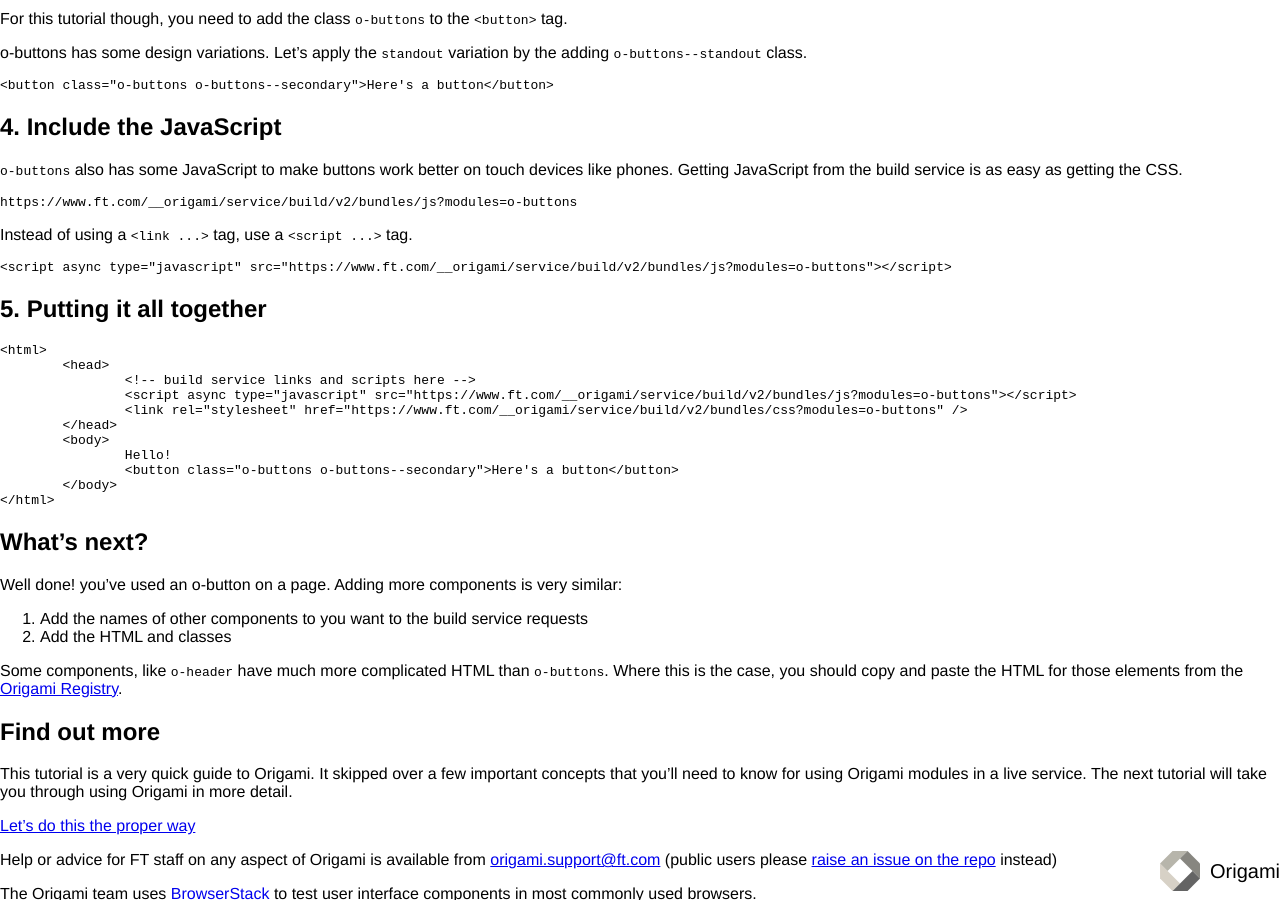
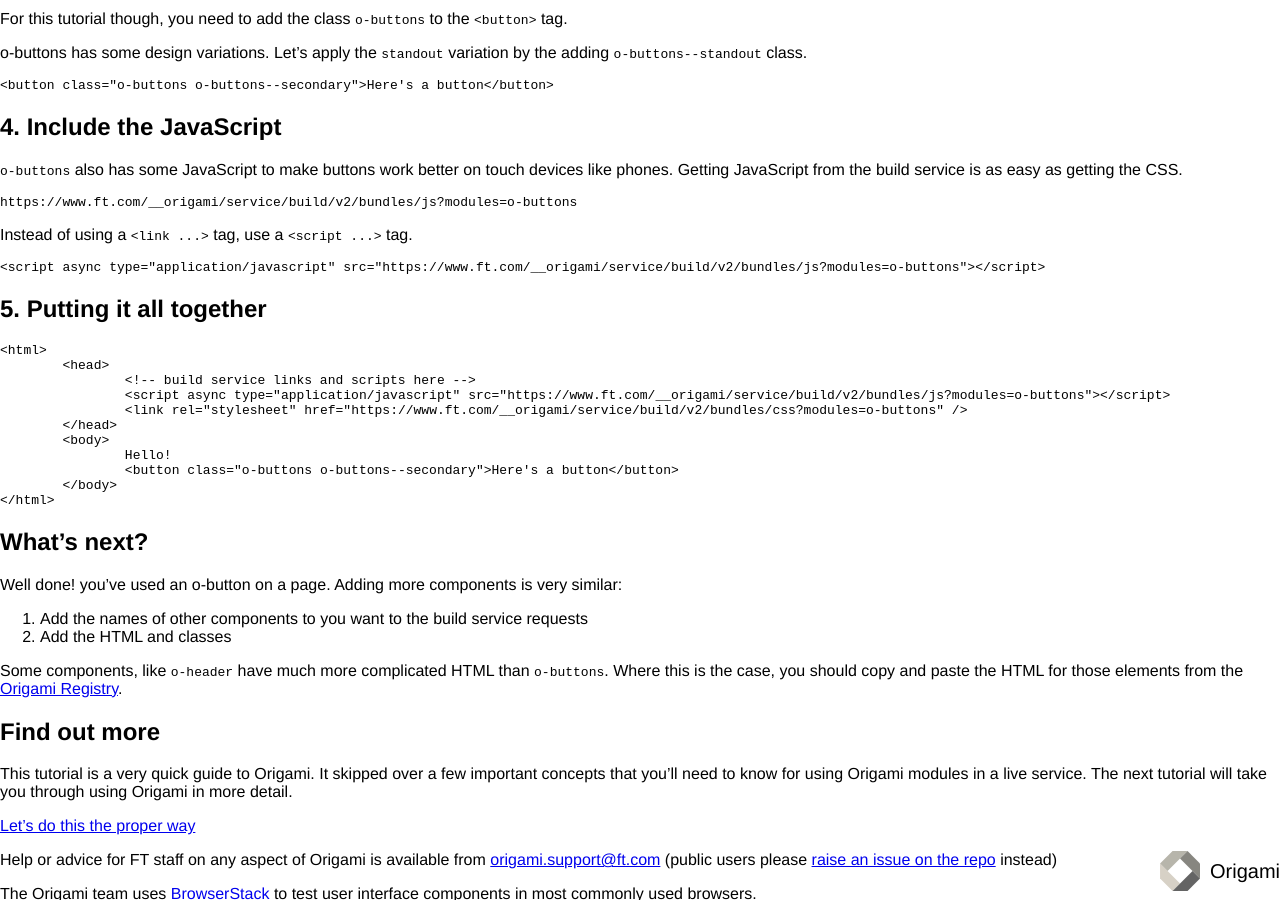
Before and after one commit to Financial-Times/ft-origami, a Jekyll site: the page built from docs/developer-guide/quick-start-guide.md, in a window 1280 px wide and 900 px high, scrolled down 1329 px. Built offline with Jekyll 4.4.1, drawn with Linux system fonts in a browser that asks for light colours; nearby versions of some CDN libraries; comment, search, counter and statistics services are not loaded; a style sheet for code colours, icons or effects is not loaded; part of the change alters nothing that is shown.

Commit message:
fix invalid script type

````diff
--- a/docs/developer-guide/quick-start-guide.md
+++ b/docs/developer-guide/quick-start-guide.md
@@ -81,7 +81,7 @@ https://www.ft.com/__origami/service/build/v2/bundles/js?modules=o-buttons
 Instead of using a `<link ...>` tag, use a `<script ...>` tag.
 
 ```
-<script async type="javascript" src="https://www.ft.com/__origami/service/build/v2/bundles/js?modules=o-buttons"></script>
+<script async type="application/javascript" src="https://www.ft.com/__origami/service/build/v2/bundles/js?modules=o-buttons"></script>
 ```
 
 ## 5. Putting it all together
@@ -90,7 +90,7 @@ Instead of using a `<link ...>` tag, use a `<script ...>` tag.
 <html>
 	<head>
 		<!-- build service links and scripts here -->
-		<script async type="javascript" src="https://www.ft.com/__origami/service/build/v2/bundles/js?modules=o-buttons"></script>
+		<script async type="application/javascript" src="https://www.ft.com/__origami/service/build/v2/bundles/js?modules=o-buttons"></script>
 		<link rel="stylesheet" href="https://www.ft.com/__origami/service/build/v2/bundles/css?modules=o-buttons" />
 	</head>
 	<body>
````
